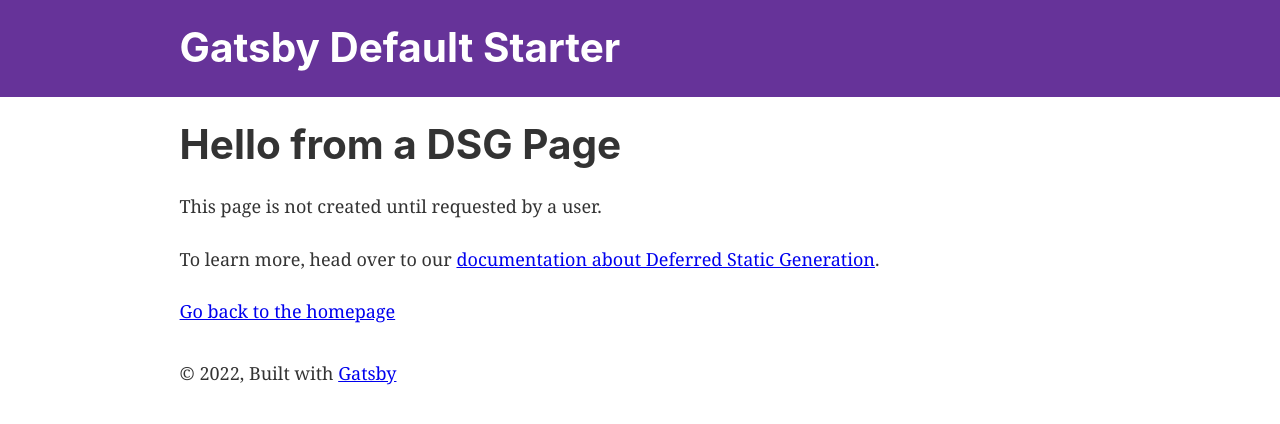
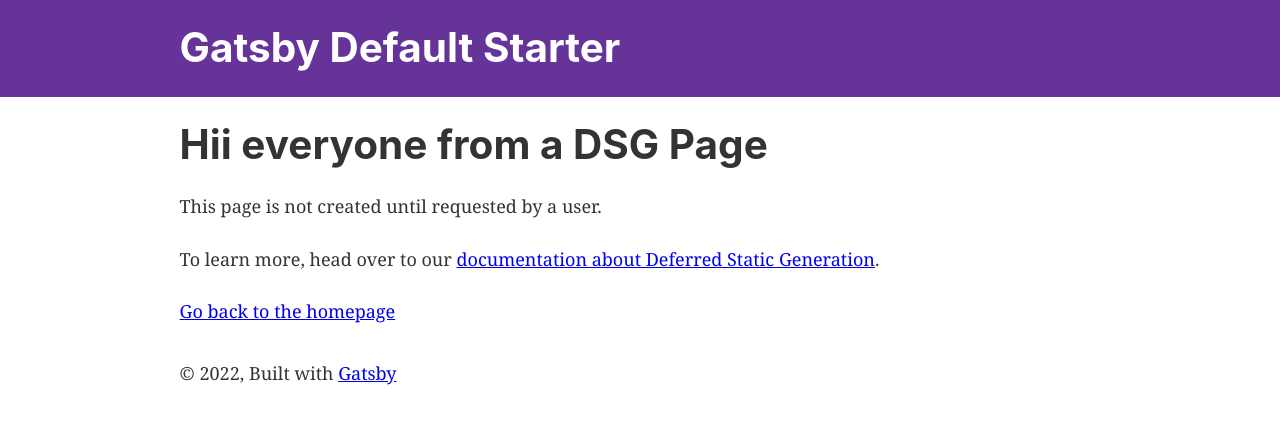
Before and after one commit to Priyachakraborty/gatsby-starter-default, a Gatsby site: page /using-dsg in a window 1280 px wide. Built offline with nearby package versions, Linux system fonts and the light colour scheme; Gatsby itself is replaced by a stand-in of ours.

Commit message:
Update using-dsg.js

```diff
--- a/src/templates/using-dsg.js
+++ b/src/templates/using-dsg.js
@@ -7,7 +7,7 @@ import Seo from "../components/seo"
 const UsingDSG = () => (
   <Layout>
     <Seo title="Using DSG" />
-    <h1>Hello from a DSG Page</h1>
+    <h1>Hii everyone from a DSG Page</h1>
     <p>This page is not created until requested by a user.</p>
     <p>
       To learn more, head over to our{" "}
```
